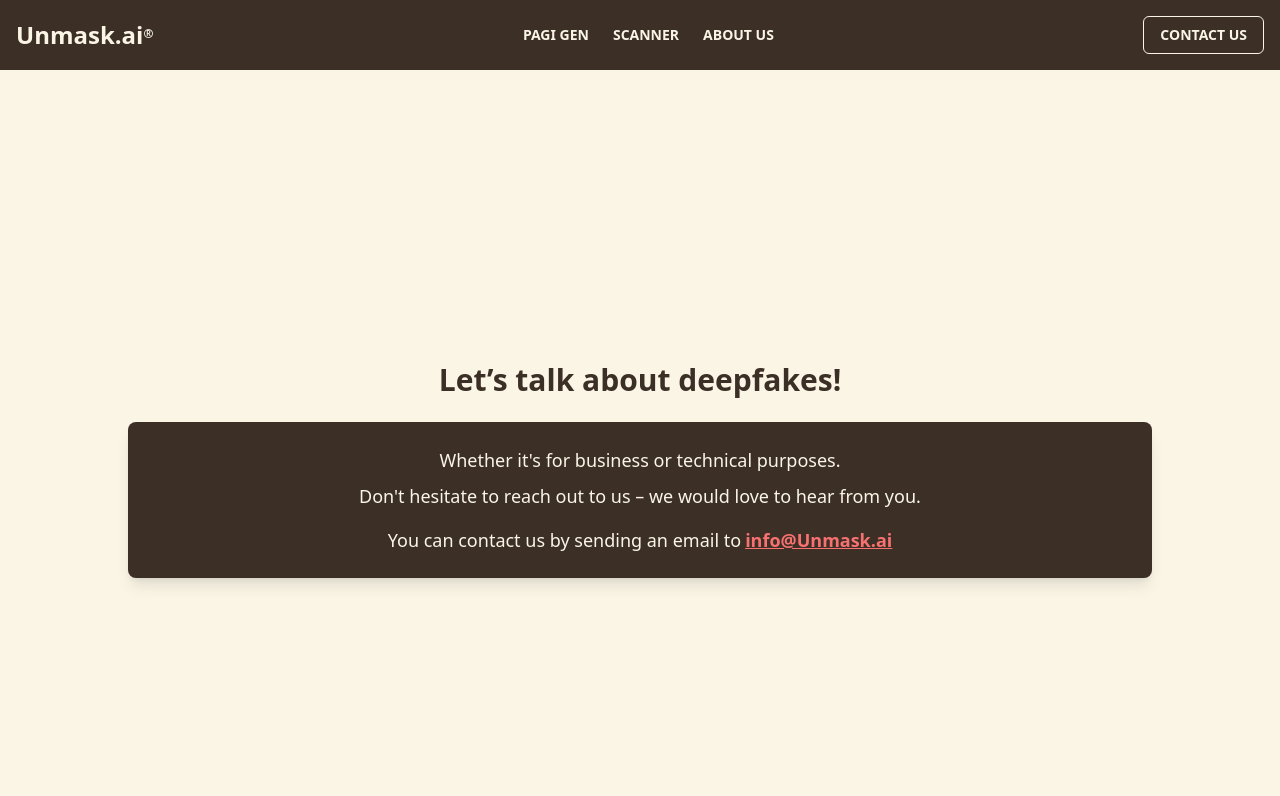
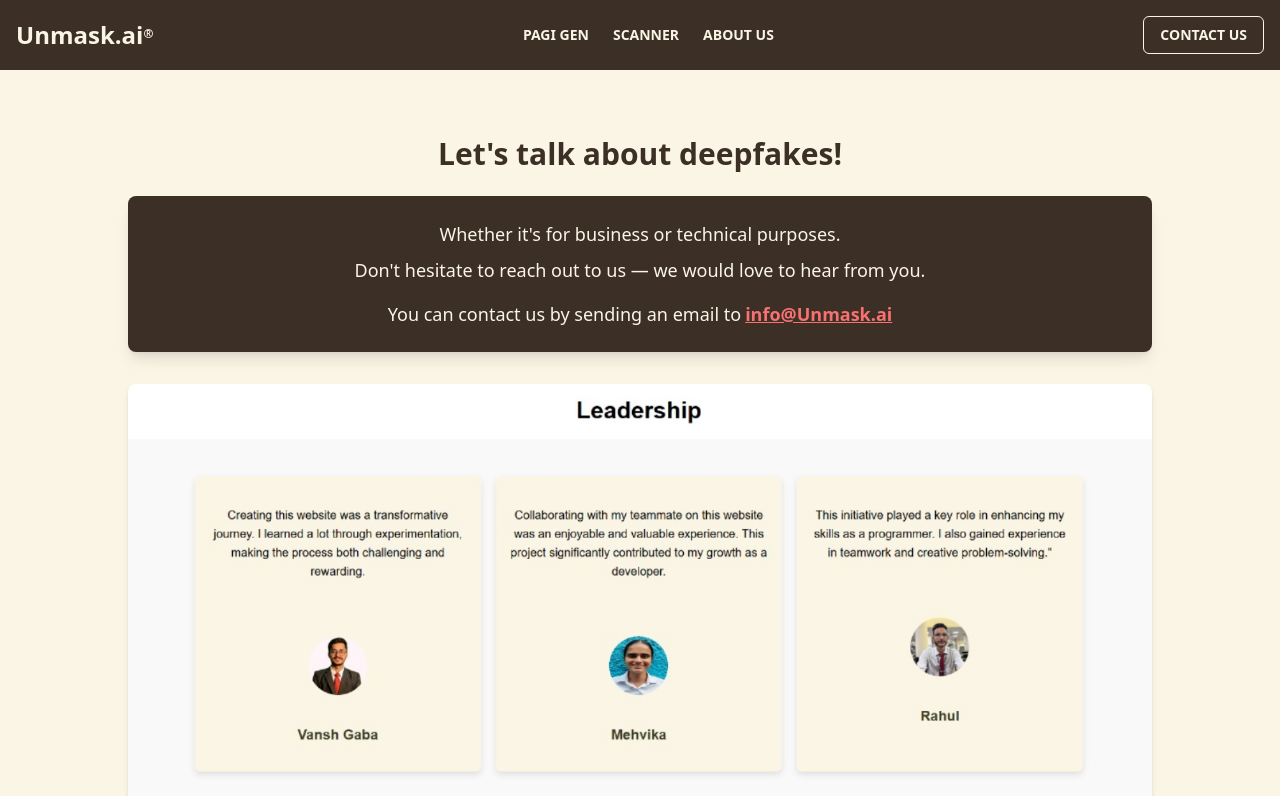
Before and after one commit to Himanshujaglyan/Rahul-Project, a React (Vite) app: page /contact-us in a window 1280 px wide. Shown: the top 796 px of the page. Built offline with nearby package versions, Linux system fonts and the light colour scheme.

Commit message:
add screenshot

```diff
--- a/src/ContactUs.jsx
+++ b/src/ContactUs.jsx
@@ -5,17 +5,17 @@ const ContactUs = () => {
       style={{ backgroundColor: "#FAF5E5" }} // Beige background
     >
       <h1 className="text-3xl font-bold mb-6 text-[#3B2F26]">
-        Let’s talk about deepfakes!
+        Let's talk about deepfakes!
       </h1>
       <div
-        className="p-6 shadow-lg text-center w-11/12 max-w-screen-lg rounded-lg"
+        className="p-6 shadow-lg text-center w-11/12 max-w-screen-lg rounded-lg mb-8"
         style={{ backgroundColor: "#3B2F26" }} // Dark brown box
       >
         <p className="text-[#FAF5E5] text-lg mb-2">
           Whether it's for business or technical purposes.
         </p>
         <p className="text-[#FAF5E5] text-lg mb-4">
-          Don't hesitate to reach out to us – we would love to hear from you.
+          Don't hesitate to reach out to us — we would love to hear from you.
         </p>
         <p className="text-[#FAF5E5] text-lg">
           You can contact us by sending an email to
@@ -27,6 +27,15 @@ const ContactUs = () => {
           </a>
         </p>
       </div>
+
+      {/* Image Section */}
+      <div className="w-11/12 max-w-screen-lg shadow-md rounded-lg overflow-hidden">
+        <img
+          src="/screenshot.jpeg" // ✅ Make sure this matches the actual file
+          alt="Screenshot"
+          className="w-full h-auto"
+        />
+      </div>
     </div>
   );
 };
```
Also changed, not shown: public/screenshot.jpeg (added).
